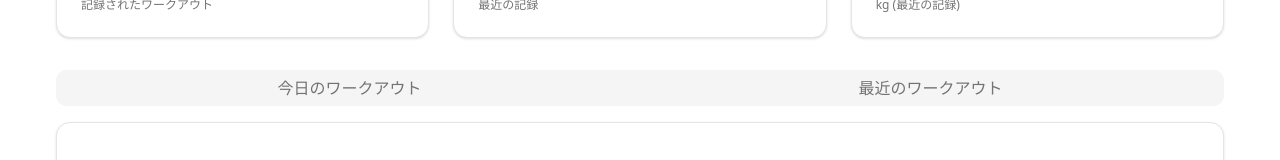
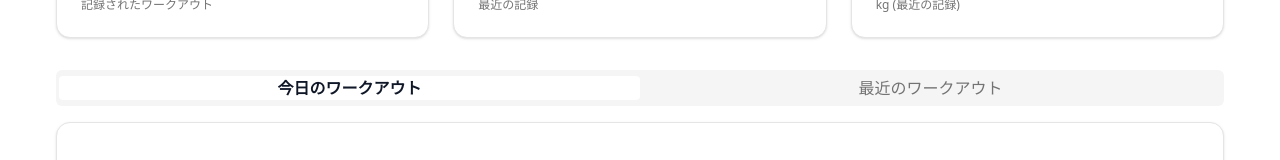
Before and after one commit to wataru-corder/work-app, a Next.js app: page /dashboard in a window 1280 px wide. Shown: the part 285-445 px from the top of the page. Built offline with nearby package versions, Linux system fonts and the light colour scheme; data requests are answered from the project's data file.

Commit message:
ダッシュボードのタブスタイルを改善し、最近のワークアウトタブのクラスを更新

```diff
--- a/app/dashboard/page.tsx
+++ b/app/dashboard/page.tsx
@@ -101,8 +101,18 @@ export default async function DashboardPage() {
       {/* Workout Tabs */}
       <Tabs defaultValue="today" className="space-y-4">
         <TabsList className="grid w-full grid-cols-2">
-          <TabsTrigger value="today">今日のワークアウト</TabsTrigger>
-          <TabsTrigger value="recent">最近のワークアウト</TabsTrigger>
+          <TabsTrigger
+            value="today"
+            className="cursor-pointer data-[state=active]:bg-white rounded data-[state=active]:text-gray-900 data-[state=active]:font-semibold duration-300"
+          >
+            今日のワークアウト
+          </TabsTrigger>
+          <TabsTrigger
+            value="recent"
+            className="cursor-pointer data-[state=active]:bg-white rounded data-[state=active]:text-gray-800 data-[state=active]:font-semibold duration-300"
+          >
+            最近のワークアウト
+          </TabsTrigger>
         </TabsList>
 
         <TabsContent value="today" className="space-y-4">
@@ -127,8 +137,6 @@ export default async function DashboardPage() {
           </div>
         </TabsContent>
       </Tabs>
-
-      {/* 今日のトレーニング記録の表示 */}
     </main>
   )
 }
--- a/components/ui/tabs.tsx
+++ b/components/ui/tabs.tsx
@@ -26,7 +26,7 @@ function TabsList({
     <TabsPrimitive.List
       data-slot="tabs-list"
       className={cn(
-        'bg-muted text-muted-foreground inline-flex h-9 w-fit items-center justify-center rounded-lg p-[3px]',
+        'bg-muted text-muted-foreground inline-flex h-9 w-fit items-center justify-center rounded-sm p-[3px] ',
         className
       )}
       {...props}
```
